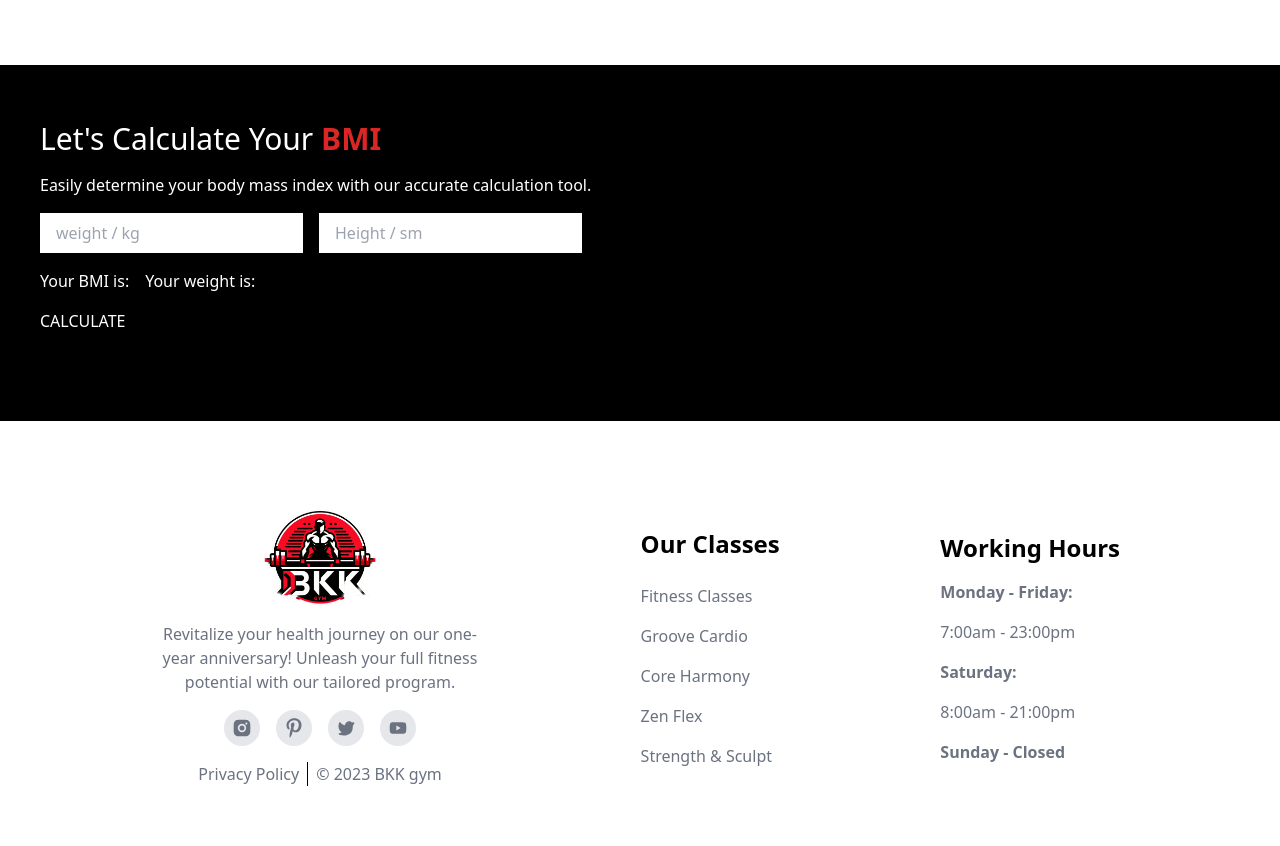
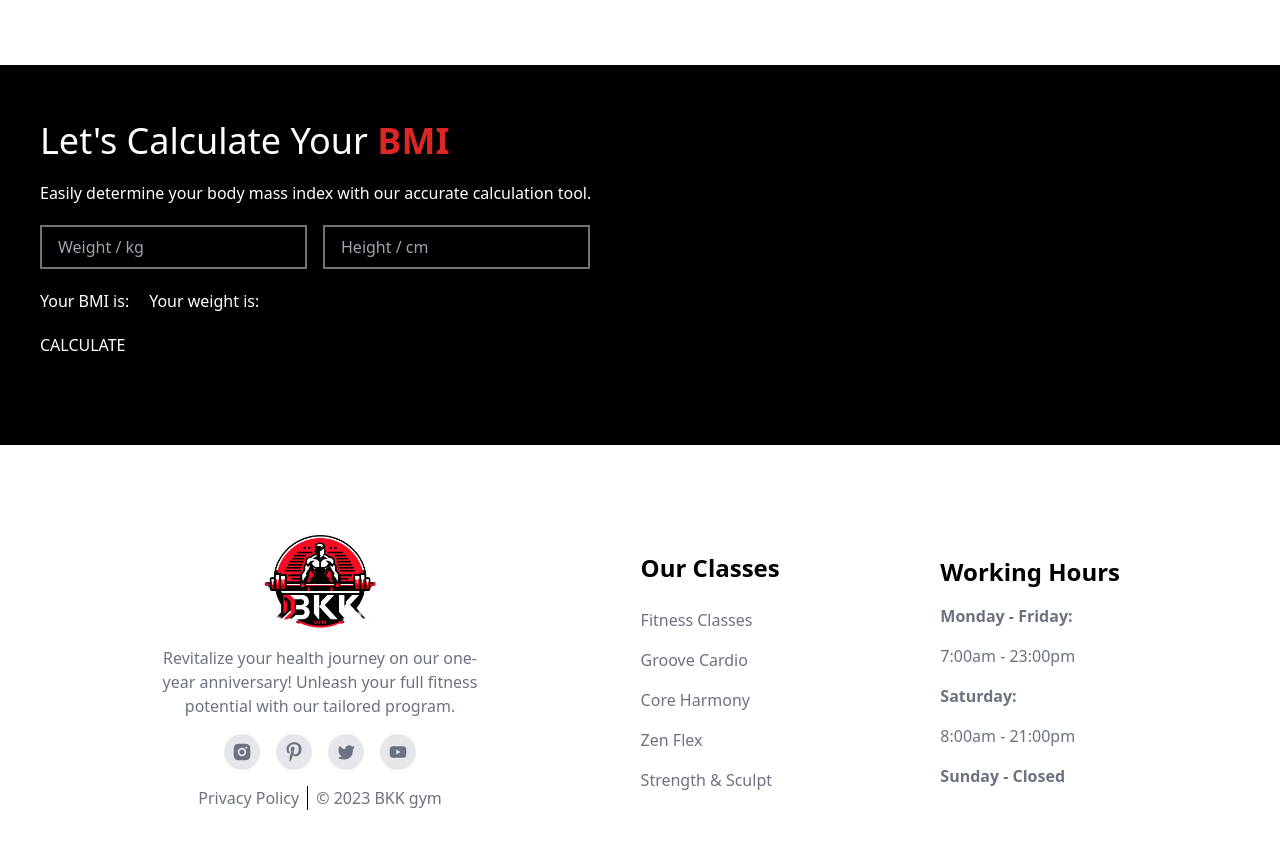
Before and after one commit to OnigiriKing/new-project, a React (Create React App) app: page / in a window 1280 px wide. Shown: the part 5020-5866 px from the top of the page. Built offline with nearby package versions, Linux system fonts and the light colour scheme.

Commit message:
Style update

```diff
--- a/src/components/homeComp/Home.Calculator/Calculator.jsx
+++ b/src/components/homeComp/Home.Calculator/Calculator.jsx
@@ -2,20 +2,26 @@ export default function Calculator() {
   return (
     <div class="flex justify-center items-center  bg-black text-white  my-6">
       <div class="flex flex-col common-wrapper gap-8 py-14">
-        <div class="flex flex-col gap-4">
-          <h3 class="text-3xl">
+        <div class="flex flex-col gap-5">
+          <h3 class="text-4xl">
             Let's Calculate Your <b class="text-red-600">BMI</b>
           </h3>
           <p>
             Easily determine your body mass index with our accurate calculation
             tool.
           </p>
-          <div class="flex flex-col gap-4">
+          <div class="flex flex-col gap-5">
             <div class="flex gap-4">
-              <input placeholder="weight / kg" class="px-4 py-2"></input>
-              <input placeholder="Height / sm" class="px-4 py-2"></input>
+              <input
+                placeholder="Weight / kg"
+                class="px-4 py-2 bg-black border-neutral-500 border-2"
+              ></input>
+              <input
+                placeholder="Height / cm"
+                class="px-4 py-2 bg-black border-neutral-500 border-2"
+              ></input>
             </div>
-            <div class="flex gap-4">
+            <div class="flex gap-5">
               <h4>Your BMI is:</h4>
               <h4>Your weight is:</h4>
             </div>
```
Also changed, not shown: src/dist/style.css.
